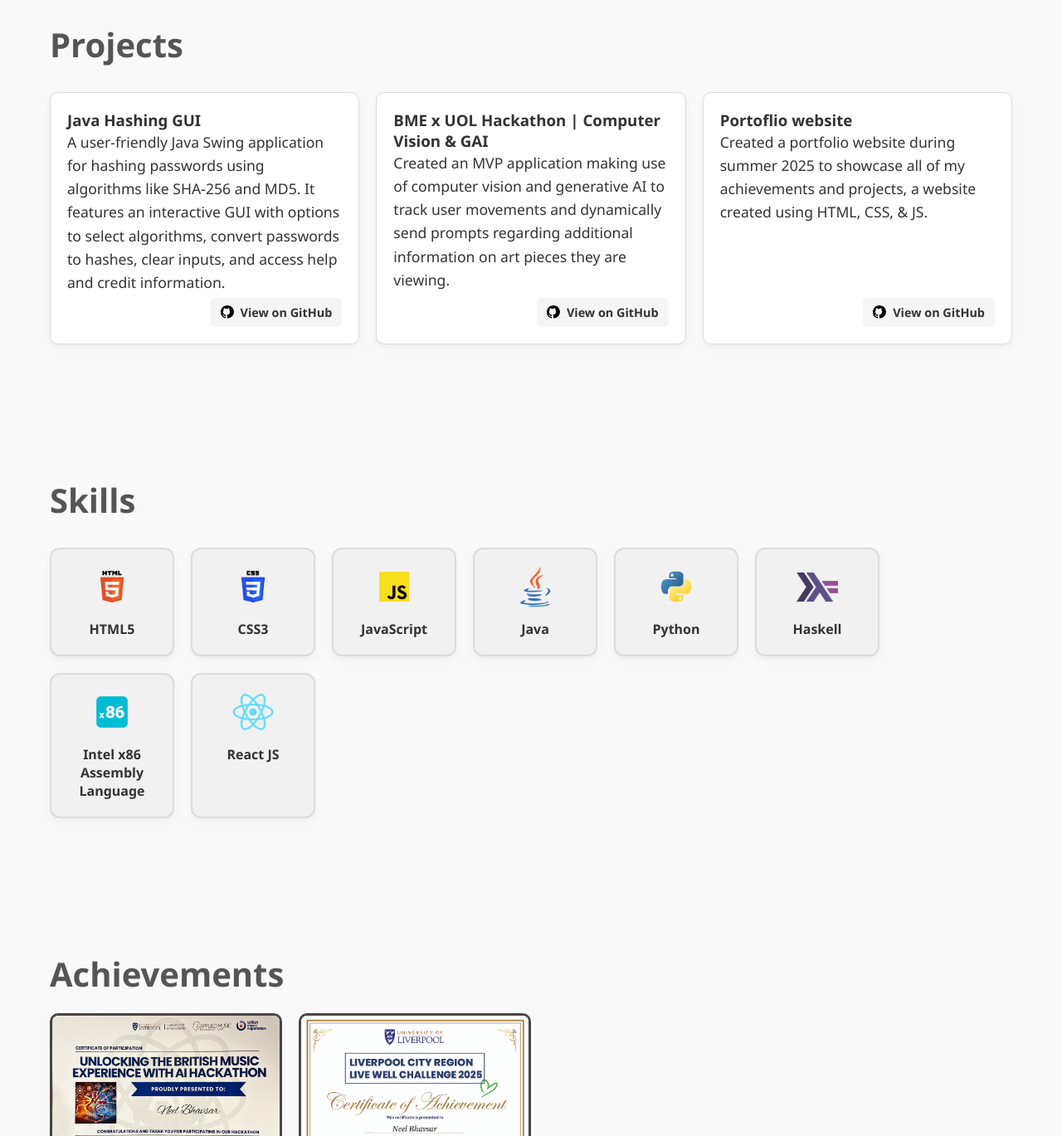
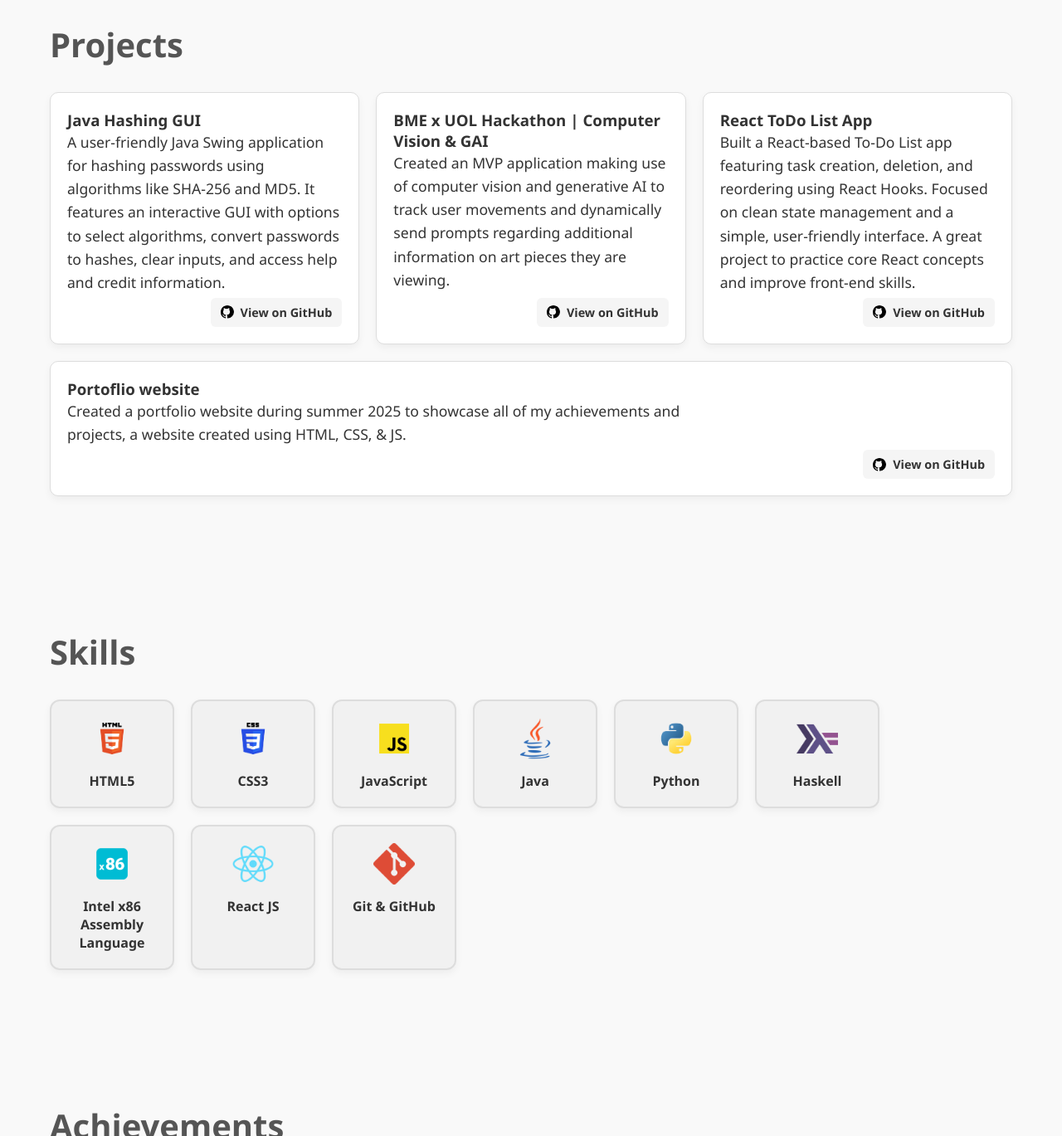
Before and after one commit to NeelBhavsar1/portfolio-website, a plain HTML site: page index.html in a window 1280 px wide. Shown: the part 1360-2729 px from the top of the page at 83% size. Drawn offline with Linux system fonts and the light colour scheme.

Commit message:
updated skills and projects section

```diff
--- a/index.html
+++ b/index.html
@@ -87,6 +87,14 @@
       </div>
 
       <div class="project-card">
+        <h3>React ToDo List App</h3>
+        <p>Built a React-based To-Do List app featuring task creation, deletion, and reordering using React Hooks. Focused on clean state management and a simple, user-friendly interface. A great project to practice core React concepts and improve front-end skills.</p>
+        <a href="https://github.com/NeelBhavsar1/react-todo-app" target="_blank" class="github-btn">
+          <img src="images/github.svg" alt="GitHub" class="github-icon" />View on GitHub
+        </a>
+      </div>
+
+      <div class="project-card">
         <h3>Portoflio website</h3>
         <p>Created a portfolio website during summer 2025 to showcase all of my achievements and projects, a website created using HTML, CSS, & JS.</p>
         <a href="https://github.com/NeelBhavsar1/portfolio-website" target="_blank" class="github-btn">
@@ -145,6 +153,11 @@
       <span>React JS</span>
     </div>
 
+    <div class="skill-card">
+      <img src="images/SK9.png" alt="React">
+      <span>Git & GitHub</span>
+    </div>
+
   </div>
 </section>
 
```
Also changed, not shown: images/SK9.png (added).
